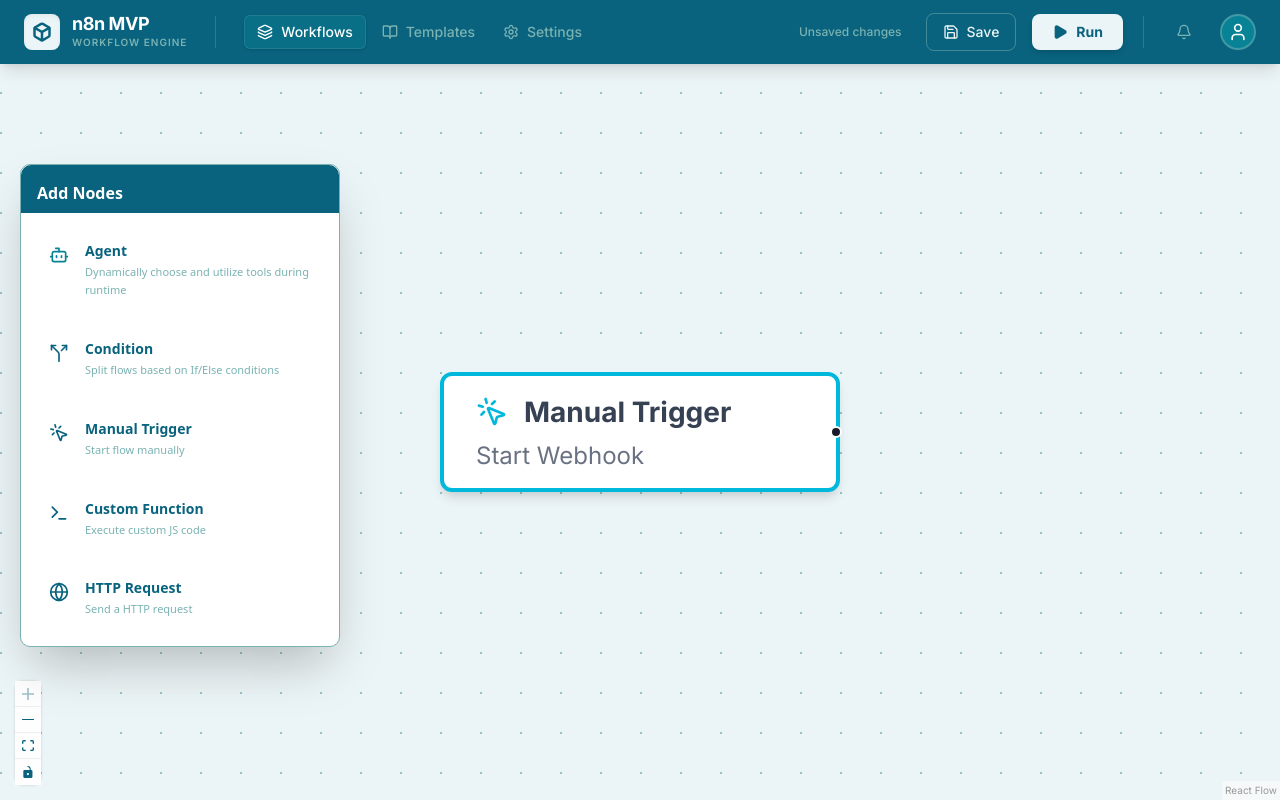
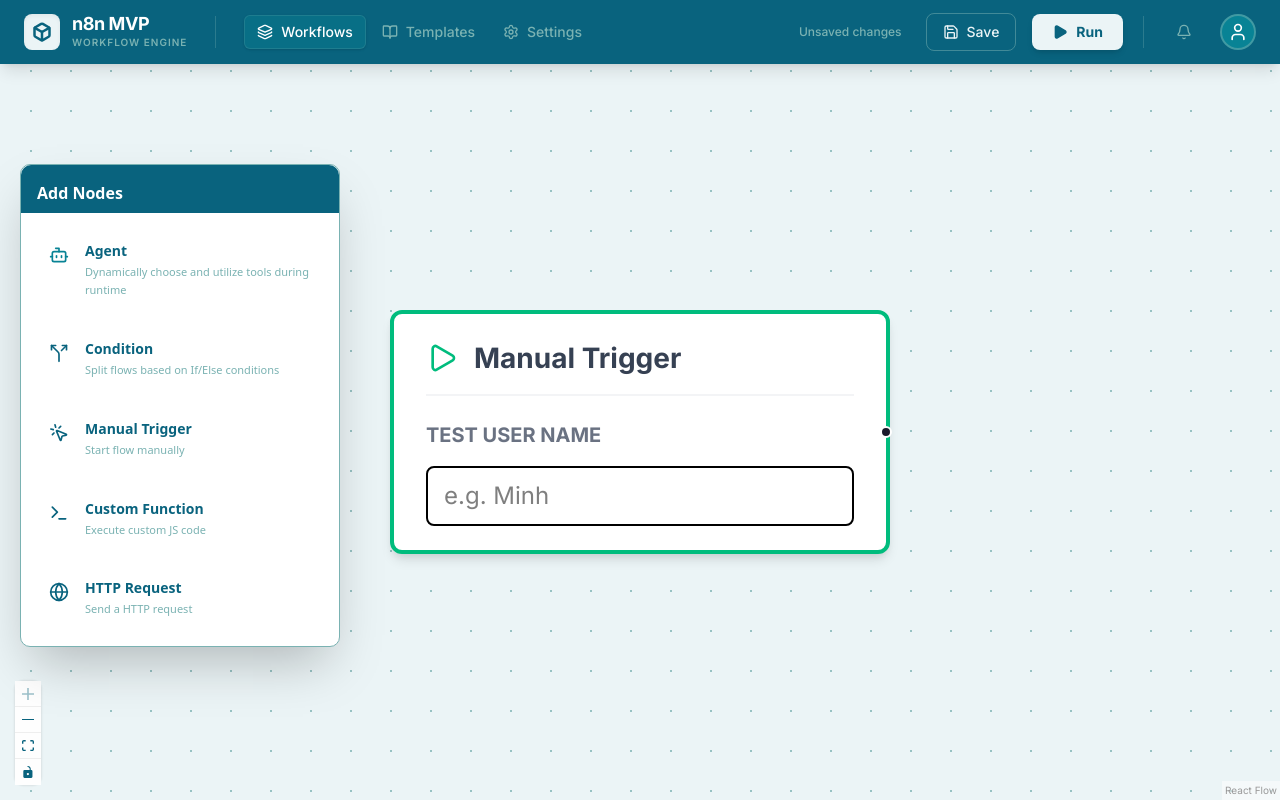
Before and after one commit to BuiVuBaoMinh/n8nMVP, a Next.js app in the folder n8n-mvp-app/: page / in a window 1280 px wide. Built offline with nearby package versions, Linux system fonts and the light colour scheme.

Commit message:
feat: complete routing conditional and input trigger

```diff
--- a/n8n-mvp-app/components/canvas/ConditionNode.tsx
+++ b/n8n-mvp-app/components/canvas/ConditionNode.tsx
@@ -1,46 +1,48 @@
-import React, { memo } from 'react';
-import { Handle, Position } from '@xyflow/react';
+import React, { memo, useCallback } from 'react';
+import { Handle, Position, useReactFlow } from '@xyflow/react';
 import { GitFork } from 'lucide-react';
 
-const ConditionNode = ({ data, selected }: any) => {
+const ConditionNode = ({ id, data, selected }: any) => {
+  const { updateNodeData } = useReactFlow();
+
+  const handleMatchChange = useCallback((evt: React.ChangeEvent<HTMLInputElement>) => {
+    updateNodeData(id, { expectedName: evt.target.value });
+  }, [id, updateNodeData]);
+
   return (
     <div
-      className={`relative px-4 py-2 shadow-md rounded-md min-w-50 border-2 transition-all duration-200
-        hover:cursor-pointer active:cursor-grabbing
-        ${selected
-          ? 'border-orange-600 bg-orange-200 shadow-orange-200 shadow-lg'
-          : 'border-orange-500 bg-white'
-        }
+      className={`relative px-4 py-3 shadow-md rounded-md min-w-62.5 border-2 transition-all bg-white
+        ${selected ? 'border-orange-600 shadow-lg' : 'border-orange-500'}
       `}
     >
-      <div className="flex items-center">
+      <div className="flex items-center mb-3 border-b border-gray-100 pb-2">
         <GitFork className={`w-4 h-4 mr-2 ${selected ? 'text-orange-700' : 'text-orange-500'}`} />
-        <div className="text-sm font-bold text-gray-700">Condition</div>
+        <div className="text-sm font-bold text-gray-700">If / Else</div>
       </div>
-      <div className="text-xs text-gray-500 mt-1">{data.label}</div>
 
-      {/* Input Handle */}
+      <div className="flex flex-col gap-2">
+        <label className="text-[10px] uppercase font-bold text-gray-500">Continue if Name equals:</label>
+        <input
+          className="nodrag w-full text-xs px-2 py-1.5 border rounded focus:outline-none focus:border-orange-500"
+          placeholder="e.g. Minh"
+          value={data.expectedName || ''}
+          onChange={handleMatchChange}
+        />
+      </div>
+
       <Handle type="target" position={Position.Left} className="w-3 h-3 bg-slate-400" />
 
-      {/* Output Handle: TRUE */}
-      <Handle
-        type="source"
-        position={Position.Right}
-        id="true"
-        className="w-3 h-3 bg-green-500"
-        style={{ top: '35%' }}
-      />
-      <div className="absolute right-0 top-[23%] text-[10px] text-green-600 font-bold transform translate-x-[140%]">TRUE</div>
+      {/* TRUE Path */}
+      <div className="absolute -right-3 top-10 flex items-center">
+        <span className="mr-2 text-[10px] font-bold text-green-600">True</span>
+        <Handle type="source" position={Position.Right} id="true" className="w-3 h-3 bg-green-500" />
+      </div>
 
-      {/* Output Handle: FALSE */}
-      <Handle
-        type="source"
-        position={Position.Right}
-        id="false"
-        className="w-3 h-3 bg-red-500"
-        style={{ top: '70%' }}
-      />
-      <div className="absolute right-0 top-[50%] text-[10px] text-red-600 font-bold transform translate-x-[140%] translate-y-[20%]">FALSE</div>
+      {/* FALSE Path */}
+      <div className="absolute -right-3 top-20 flex items-center">
+        <span className="mr-2 text-[10px] font-bold text-red-600">False</span>
+        <Handle type="source" position={Position.Right} id="false" className="w-3 h-3 bg-red-500" />
+      </div>
     </div>
   );
 };
--- a/n8n-mvp-app/components/canvas/ManualTriggerNode.tsx
+++ b/n8n-mvp-app/components/canvas/ManualTriggerNode.tsx
@@ -1,25 +1,36 @@
-import React, { memo } from 'react';
-import { Handle, Position } from '@xyflow/react';
-import { MousePointerClick } from 'lucide-react';
+import React, { memo, useCallback } from 'react';
+import { Handle, Position, useReactFlow } from '@xyflow/react';
+import { Play } from 'lucide-react';
 
-const ManualTriggerNode = ({ data, selected }: any) => {
+const ManualTriggerNode = ({ id, data, selected }: any) => {
+  const { updateNodeData } = useReactFlow();
+
+  const handleNameChange = useCallback((evt: React.ChangeEvent<HTMLInputElement>) => {
+    updateNodeData(id, { userName: evt.target.value });
+  }, [id, updateNodeData]);
+
   return (
     <div
-      className={`relative px-4 py-2 shadow-md rounded-md min-w-50 border-2 transition-all duration-200
-        hover:cursor-pointer active:cursor-grabbing
-        ${selected
-          ? 'border-cyan-600 bg-cyan-200 shadow-cyan-200 shadow-lg'
-          : 'border-cyan-500 bg-white'
-        }
+      className={`relative px-4 py-3 shadow-md rounded-md min-w-62.5 border-2 transition-all bg-white
+        ${selected ? 'border-emerald-600 shadow-lg' : 'border-emerald-500'}
       `}
     >
-      <div className="flex items-center">
-        <MousePointerClick className={`w-4 h-4 mr-2 ${selected ? 'text-cyan-700' : 'text-cyan-500'}`} />
+      <div className="flex items-center mb-3 border-b border-gray-100 pb-2">
+        <Play className={`w-4 h-4 mr-2 ${selected ? 'text-emerald-700' : 'text-emerald-500'}`} />
         <div className="text-sm font-bold text-gray-700">Manual Trigger</div>
       </div>
-      <div className="text-xs text-gray-500 mt-1">{data.label || 'Start flow manually'}</div>
 
-      <Handle type="source" position={Position.Right} className="w-3 h-3 bg-cyan-500" />
+      <div className="flex flex-col gap-2">
+        <label className="text-[10px] uppercase font-bold text-gray-500">Test User Name</label>
+        <input
+          className="nodrag w-full text-xs px-2 py-1.5 border rounded focus:outline-none focus:border-emerald-500"
+          placeholder="e.g. Minh"
+          value={data.userName || ''}
+          onChange={handleNameChange}
+        />
+      </div>
+
+      <Handle type="source" position={Position.Right} className="w-3 h-3 bg-emerald-500" />
     </div>
   );
 };
--- a/n8n-mvp-app/lib/executeEngine.ts
+++ b/n8n-mvp-app/lib/executeEngine.ts
@@ -64,15 +64,24 @@
         switch (nodeType) {
             case 'input':
             case 'trigger':
-                // MOCK DATA
                 return {
                     triggeredAt: new Date().toISOString(),
+                    userName: node.data?.userName || "Guest",
+                    userEmail: "legacyofvall@gmail.com"
                 };
 
             case 'condition':
-                console.log(`   [Logic] Checking if '${inputData.userName}' === 'Minh'...`);
-                const isMinh = inputData.userName === 'Minh';
-                return { ...inputData, result: isMinh };
+                const expectedName = node.data?.expectedName || 'Minh';
+                const actualName = inputData.userName;
+
+                console.log(`   [Logic] Checking: Is '${actualName}' === '${expectedName}'?`);
+
+                const isMatch = actualName === expectedName;
+
+                return {
+                    ...inputData,
+                    result: isMatch // This boolean guides the graph traversal in runWorkflow()
+                };
 
             case 'httpRequest': // Use http as the email sender (in this MVP only)
                 const targetEmail = node.data?.recipientEmail || inputData.userEmail;
```
